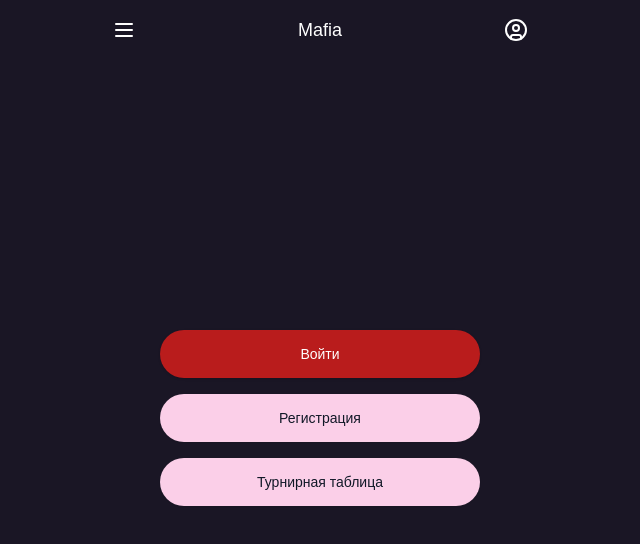
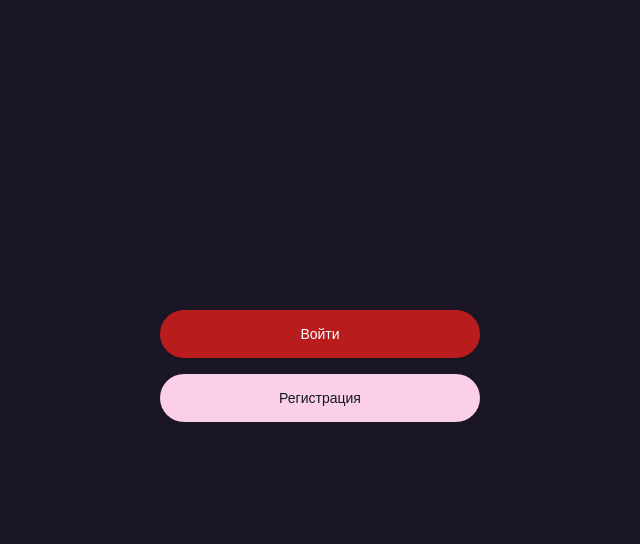
Before and after one commit to alice-d-aleshina/mafia-frontend, a Next.js app: page /mafia-menu in a window 1280 px wide. Shown: the top 544 px of the page, without its empty margins (320-960 px from the left). Built offline with nearby package versions, Linux system fonts and the light colour scheme.

Commit message:
header deleted

```diff
--- a/src/pages/login-form.tsx
+++ b/src/pages/login-form.tsx
@@ -63,12 +63,6 @@ export default function Component() {
   return (
     <div className="flex min-h-screen bg-[#1a1625] text-white">
       <div className="w-full max-w-md mx-auto p-4">
-        <header className="flex items-center justify-between mb-6">
-          <MenuIcon className="w-6 h-6" />
-          <div className="text-lg">Mafia</div>
-          <UserCircle className="w-6 h-6" />
-        </header>
-
         <div className="flex flex-col items-center justify-center h-[calc(100vh-100px)] space-y-4">
           <div className="w-full max-w-xs space-y-4">
             <div className="space-y-1">
--- a/src/pages/mafia-create-game.tsx
+++ b/src/pages/mafia-create-game.tsx
@@ -8,12 +8,6 @@ export default function Component() {
   return (
     <div className="flex min-h-screen bg-[#1a1625] text-white">
       <div className="w-full max-w-md mx-auto p-4">
-        <header className="flex items-center justify-between mb-6">
-          <MenuIcon className="w-6 h-6" />
-          <div className="text-lg">Mafia</div>
-          <UserCircle className="w-6 h-6" />
-        </header>
-
         <div className="flex flex-col items-center justify-center h-[calc(100vh-100px)] space-y-4">
           <Button
             variant="secondary"
--- a/src/pages/mafia-menu.tsx
+++ b/src/pages/mafia-menu.tsx
@@ -9,12 +9,6 @@ export default function Component() {
   return (
     <div className="flex min-h-screen bg-[#1a1625] text-white">
       <div className="w-full max-w-md mx-auto p-4">
-        <header className="flex items-center justify-between mb-6">
-          <MenuIcon className="w-6 h-6" />
-          <div className="text-lg">Mafia</div>
-          <UserCircle className="w-6 h-6" />
-        </header>
-
         <div className="flex flex-col items-center justify-center h-[calc(100vh-100px)] space-y-4">
           <Button
             className="w-full max-w-xs bg-red-700 hover:bg-red-800 text-white rounded-full py-6"
@@ -29,12 +23,6 @@ export default function Component() {
           >
             Регистрация
           </Button>
-          <Button
-            variant="secondary"
-            className="w-full max-w-xs bg-pink-200 hover:bg-pink-300 text-gray-900 rounded-full py-6"
-          >
-            Турнирная таблица
-          </Button>
         </div>
       </div>
     </div>
--- a/src/pages/registration.tsx
+++ b/src/pages/registration.tsx
@@ -69,12 +69,6 @@ export default function Component() {
   return (
     <div className="flex min-h-screen bg-[#1a1625] text-white">
       <div className="w-full max-w-md mx-auto p-4">
-        <header className="flex items-center justify-between mb-6">
-          <MenuIcon className="w-6 h-6" />
-          <div className="text-lg">Mafia</div>
-          <UserCircle className="w-6 h-6" />
-        </header>
-
         <div className="flex flex-col items-center justify-center h-[calc(100vh-100px)] space-y-4">
           <div className="w-full max-w-xs space-y-4">
             {error && (
```
